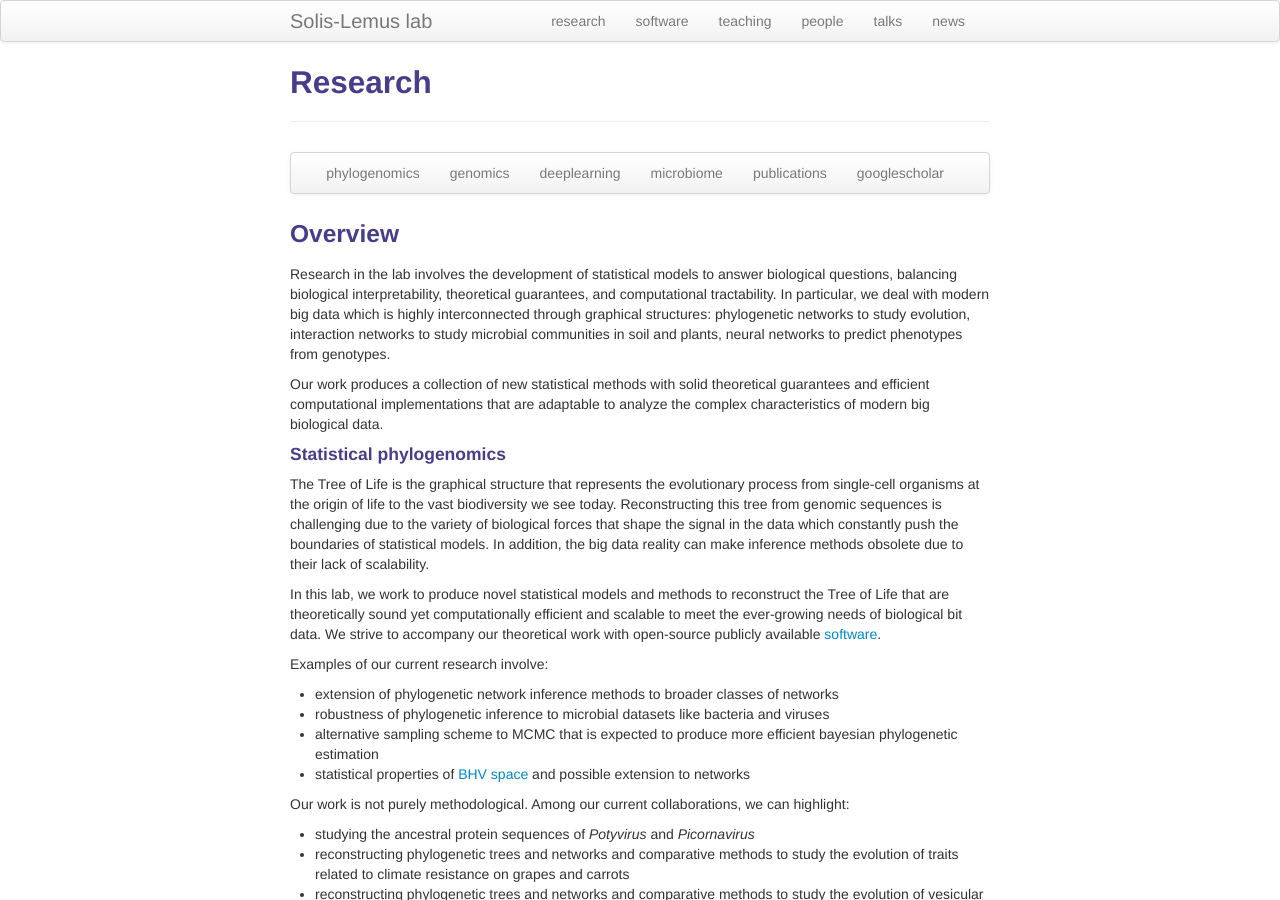
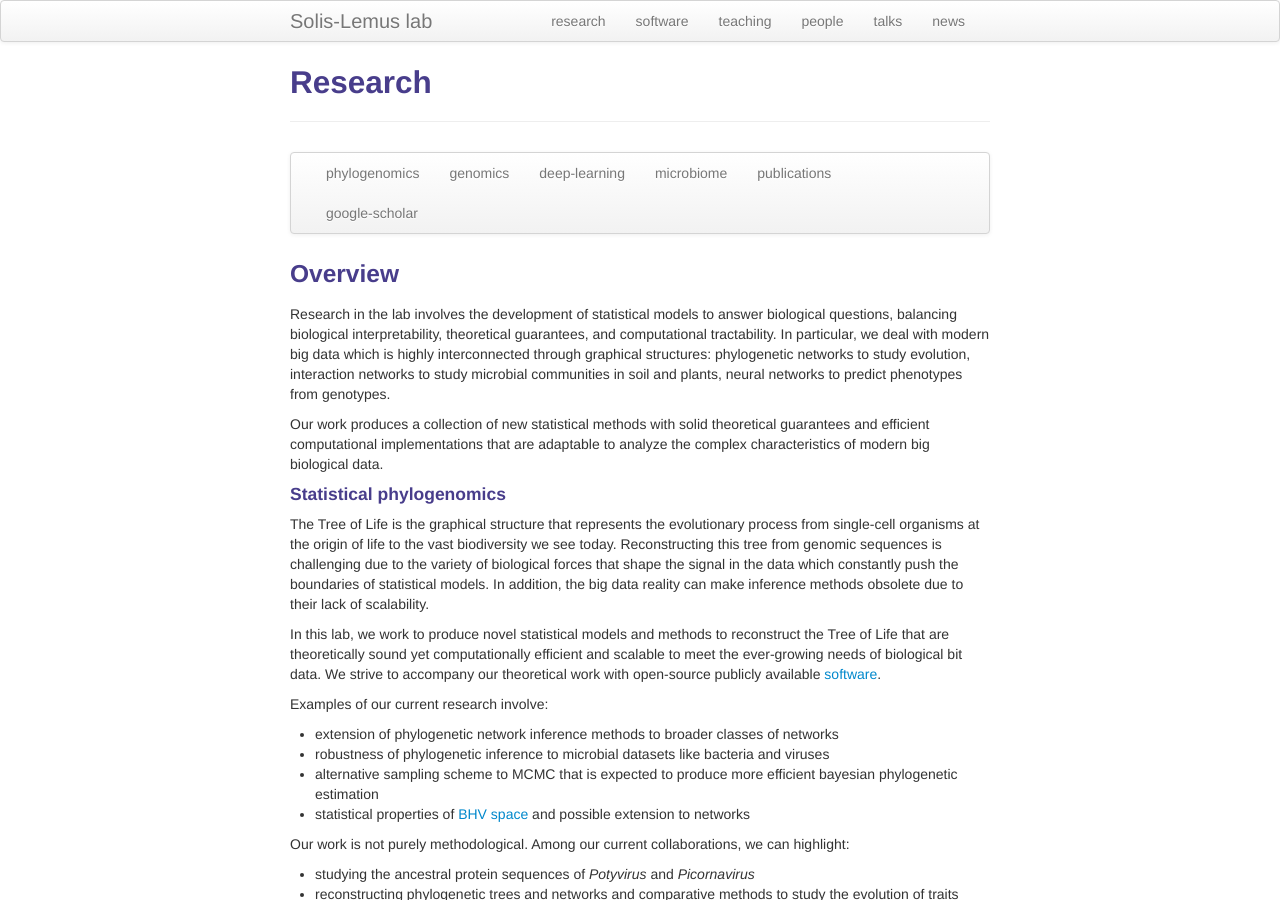
Before and after one commit to solislemuslab/solislemuslab.github.io, a Jekyll site: the page built from pages/research.md, in a window 1280 px wide and 900 px high. Built offline with Jekyll 4.4.1, drawn with Linux system fonts in a browser that asks for light colours; some of the changed text lies outside the part shown.

Commit message:
google scholar

```diff
--- a/pages/research.md
+++ b/pages/research.md
@@ -9,10 +9,10 @@
         <ul class="nav">
             <li><a href="#phylogenomics">phylogenomics</a></li>
             <li><a href="#genomics">genomics</a></li>
-            <li><a href="#dl">deeplearning</a></li>
+            <li><a href="#dl">deep-learning</a></li>
             <li><a href="#microbiome">microbiome</a></li>
             <li><a href="#publications">publications</a></li>
-            <li><a href="https://scholar.google.com/citations?user=GrUypj8AAAAJ&hl=en&oi=ao">googlescholar</a></li>
+            <li><a href="https://scholar.google.com/citations?user=GrUypj8AAAAJ&hl=en&oi=ao">google-scholar</a></li>
         </ul>
     </div>
 </div>
@@ -84,6 +84,8 @@
 
 ### <a name="publications"></a>Publications
 
+[Solis-Lemus google scholar](https://scholar.google.com/citations?user=GrUypj8AAAAJ&hl=en&oi=ao)
+
 #### 2020
 
 Guerrero, V. and C. Sol&iacute;s-Lemus. 2020. A generalized measure of relative dispersion, [Stat. and Prob. Letters](https://www.sciencedirect.com/science/article/pii/S0167715220301097?dgcid=author)
```
